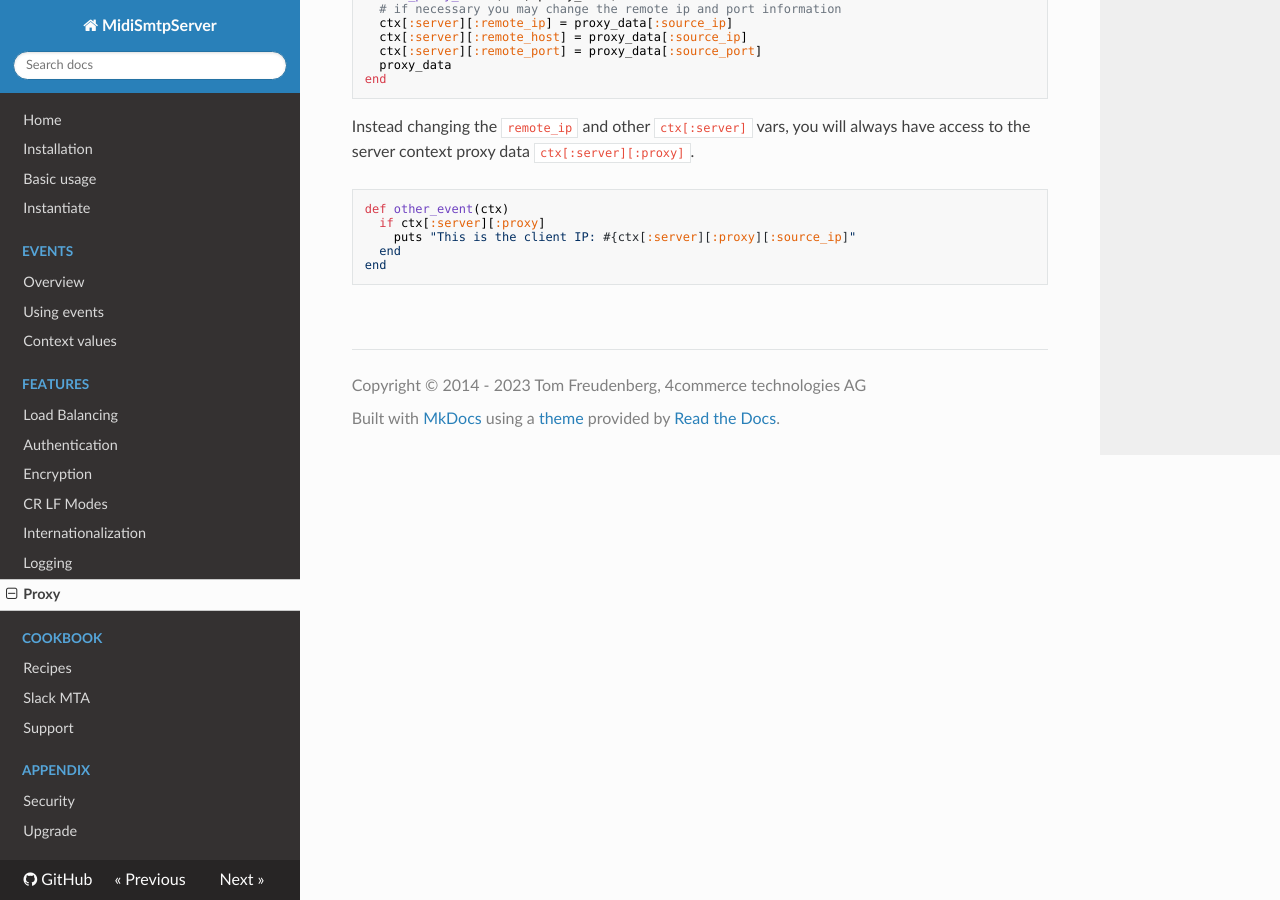
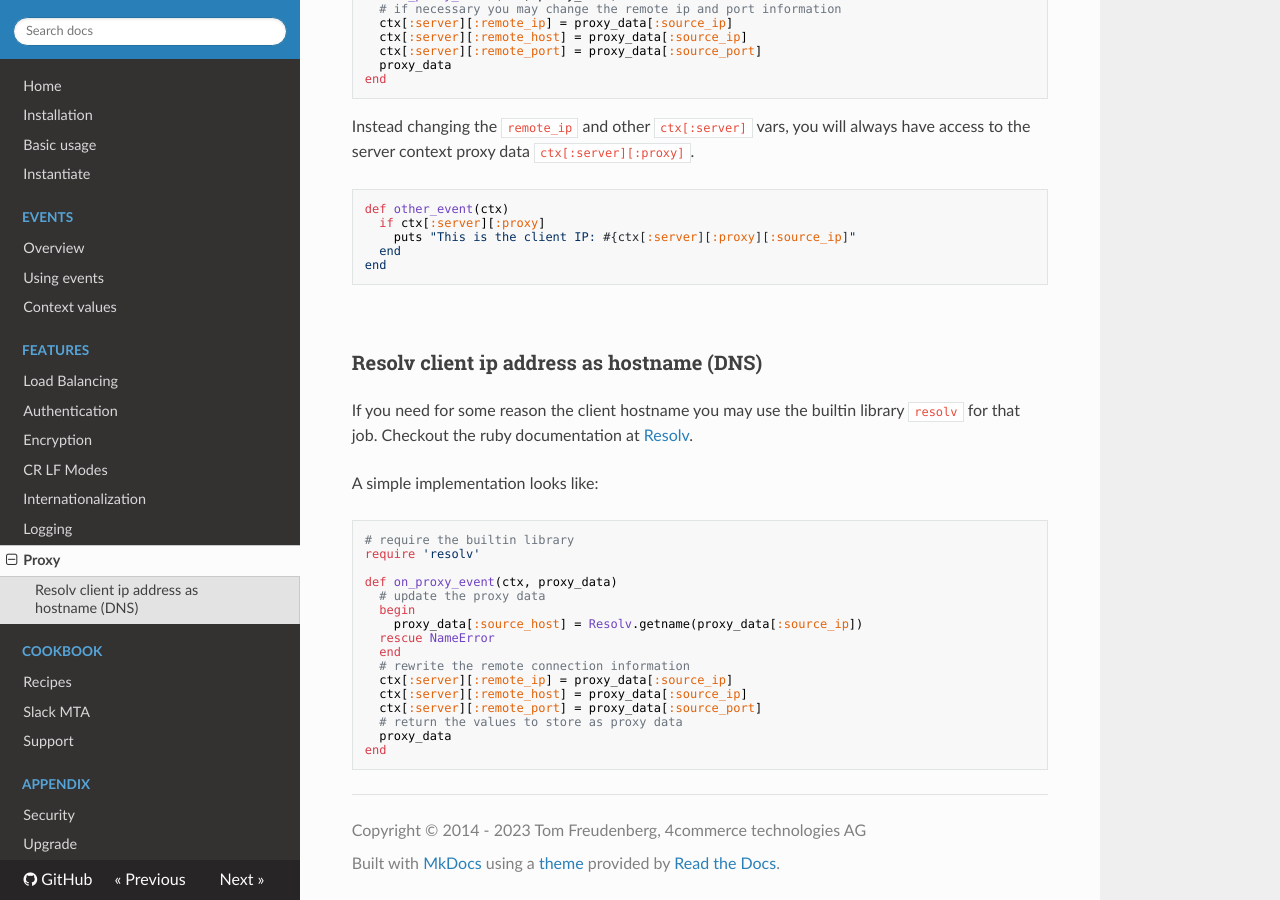
Before and after one commit to 4commerce-technologies-AG/midi-smtp-server, an MkDocs documentation site: the page built from mkdocs/feature_proxy.md, in a window 1280 px wide and 900 px high, scrolled down 506 px. Built offline with MkDocs 1.6.1, drawn with Linux system fonts in a browser that asks for light colours; nearby versions of some CDN libraries.

Commit message:
mod: add docs about resolving address on proxy

````diff
--- a/mkdocs/feature_proxy.md
+++ b/mkdocs/feature_proxy.md
@@ -35,3 +35,28 @@ end
 ```
 
 <br>
+
+### Resolv client ip address as hostname (DNS)
+
+If you need for some reason the client hostname you may use the builtin library `resolv` for that job. Checkout the ruby documentation at [Resolv](https://ruby-doc.org/3.2.2/stdlibs/resolv/Resolv.html).
+
+A simple implementation looks like:
+
+```rb
+# require the builtin library
+require 'resolv'
+
+def on_proxy_event(ctx, proxy_data)
+  # update the proxy data
+  begin
+    proxy_data[:source_host] = Resolv.getname(proxy_data[:source_ip])
+  rescue NameError
+  end
+  # rewrite the remote connection information
+  ctx[:server][:remote_ip] = proxy_data[:source_ip]
+  ctx[:server][:remote_host] = proxy_data[:source_ip]
+  ctx[:server][:remote_port] = proxy_data[:source_port]
+  # return the values to store as proxy data
+  proxy_data
+end
+```
````
